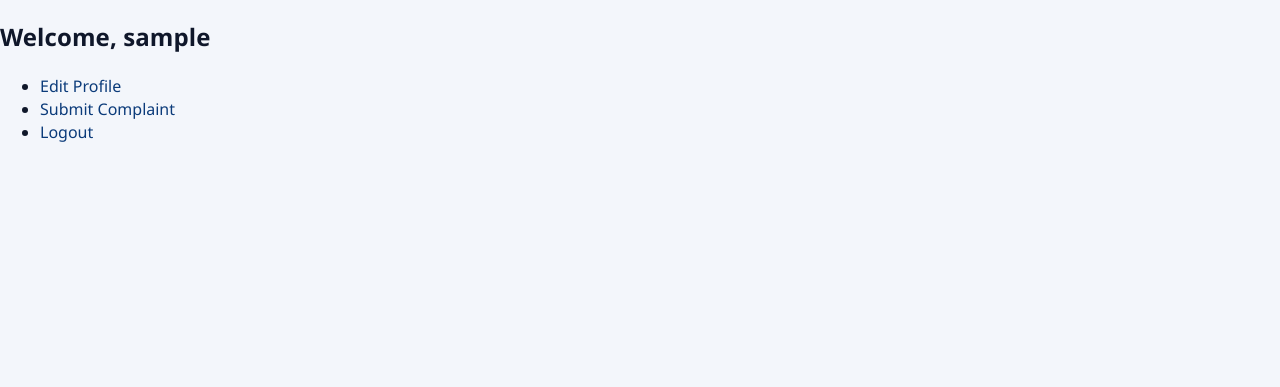
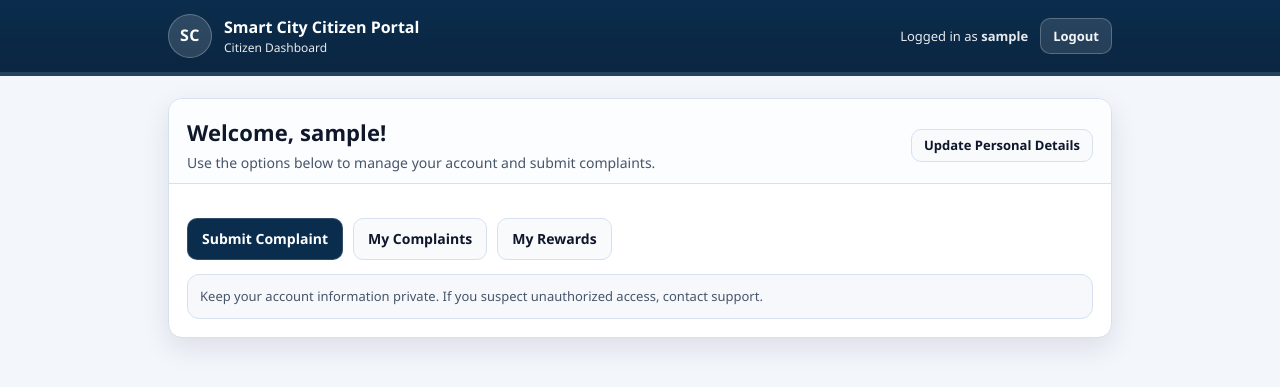
Before and after one commit to rabbi2580/Smart-City-Hub_webtech, a PHP site: page /MVC/html/dashboard.php in a window 1280 px wide. Shown: the top 387 px of the page. Run offline with PHP 8.4, Linux system fonts and the light colour scheme; the visitor is signed in with stand-in values (Sample User, id 1).

Commit message:
updated dashboard.php

```diff
--- a/Citizen/MVC/html/dashboard.php
+++ b/Citizen/MVC/html/dashboard.php
@@ -4,16 +4,74 @@ require_once __DIR__ . "/../php/auth.php";
 <!DOCTYPE html>
 <html>
 <head>
+    <meta charset="UTF-8">
     <title>Citizen Dashboard</title>
     <link rel="stylesheet" href="../css/style.css">
 </head>
 <body>
-<h2>Welcome, <?php echo $_SESSION["username"]; ?></h2>
 
-<ul>
-    <li><a href="profile_update_view.php">Edit Profile</a></li>
-    <li><a href="#">Submit Complaint</a></li>
-    <li><a href="../php/logout.php">Logout</a></li>
-</ul>
+<header class="gov-header">
+    <div class="wrap">
+        <div class="gov-left">
+            <div class="seal">SC</div>
+            <div class="brand">
+                <div class="title">Smart City Citizen Portal</div>
+                <div class="subtitle">Citizen Dashboard</div>
+            </div>
+        </div>
+
+        <div class="gov-right">
+            <div style="font-size:13px; opacity:0.95;">
+                Logged in as <b><?php echo htmlspecialchars($_SESSION["user_name"]); ?></b>
+            </div>
+            <a class="btn-logout" href="../php/logout.php">Logout</a>
+        </div>
+    </div>
+</header>
+
+<main class="container">
+
+    <div class="card">
+
+        <div class="card-head" style="display:flex; align-items:center; justify-content:space-between; gap:12px;">
+            <div>
+                <h2 style="margin-bottom:4px;">Welcome, <?php echo htmlspecialchars($_SESSION["user_name"]); ?>!</h2>
+                <p style="margin:0;">Use the options below to manage your account and submit complaints.</p>
+            </div>
+
+            <a href="profile_update_view.php"
+               style="
+                   font-size:13px;
+                   padding:6px 12px;
+                   border-radius:10px;
+                   border:1px solid #d7e0ee;
+                   background:#f8fafc;
+                   color:#0f172a;
+                   font-weight:600;
+                   text-decoration:none;
+                   white-space:nowrap;
+               ">
+                Update Personal Details
+            </a>
+        </div>
+
+        <div class="card-body">
+
+            <div class="actions">
+                <a class="btn btn-primary" href="complaint_new.php">Submit Complaint</a>
+                <a class="btn" href="complaints.php">My Complaints</a>
+                <a class="btn" href="rewards.php">My Rewards</a>
+            </div>
+
+            <div class="notice">
+                Keep your account information private. If you suspect unauthorized access, contact support.
+            </div>
+
+        </div>
+
+    </div>
+
+</main>
+
 </body>
 </html>
```
